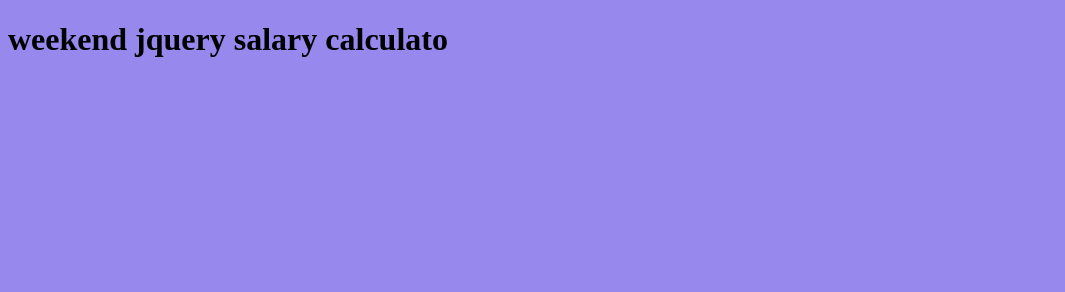
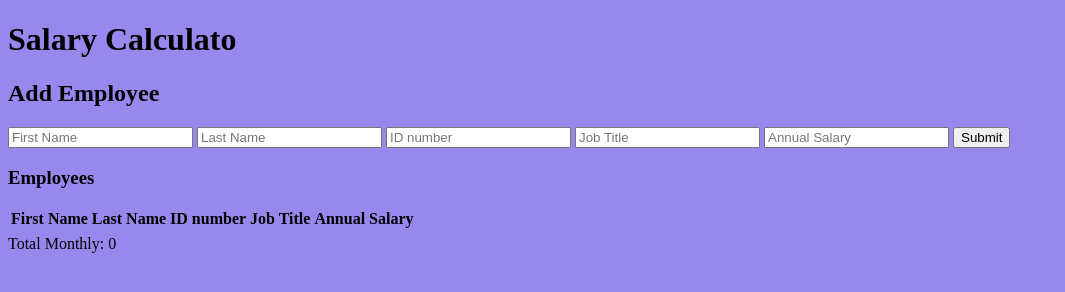
Before and after one commit to SumayaDahir/weekend-jquery-salary-calculator, a plain HTML site: page index.html in a window 1280 px wide. Shown: the whole page, without its empty margins (0-1065 px from the left). Drawn offline with Linux system fonts and the light colour scheme.

Commit message:
worked on html

```diff
--- a/index.html
+++ b/index.html
@@ -10,6 +10,38 @@
     <title>weekend jquery salary calculato</title>
 </head>
 <body>
-    <h1>weekend jquery salary calculato</h1>
+    <h1>Salary Calculato</h1>
+    <h2>Add Employee</h2>
+    <div class="employeeFormInfo">
+        <input id="employee-firstname" type="text" placeholder="First Name">
+        <input id="employee-lastname" type="text"  placeholder="Last Name">
+        <input id="employee-idnumber" type="text"  placeholder="ID number">
+        <input id="employee-jobtitle" type="text"  placeholder="Job Title">
+        <input id="employee-annualsalary" type="text" placeholder="Annual Salary">
+        <button id="submit-button"> Submit </button>
+        <!-- delete button should be hidden <button id="delete-button"> Clear </button> -->
+    </div>
+    <h3>Employees</h3>
+    <table>
+        <thead>
+        <th>First Name</th>
+        <th>Last Name</th>
+        <th>ID number</th>
+        <th>Job Title</th>
+        <th>Annual Salary</th>
+    </thead>
+    <tbody>
+        <td></td>
+        <td></td>
+        <td></td>
+        <td></td>
+        <td></td>
+    </tbody>
+    </table>
+
+    <footer>
+        <span>Total Monthly:</span>
+        <span>0</span>
+    </footer>
 </body>
 </html>
```
